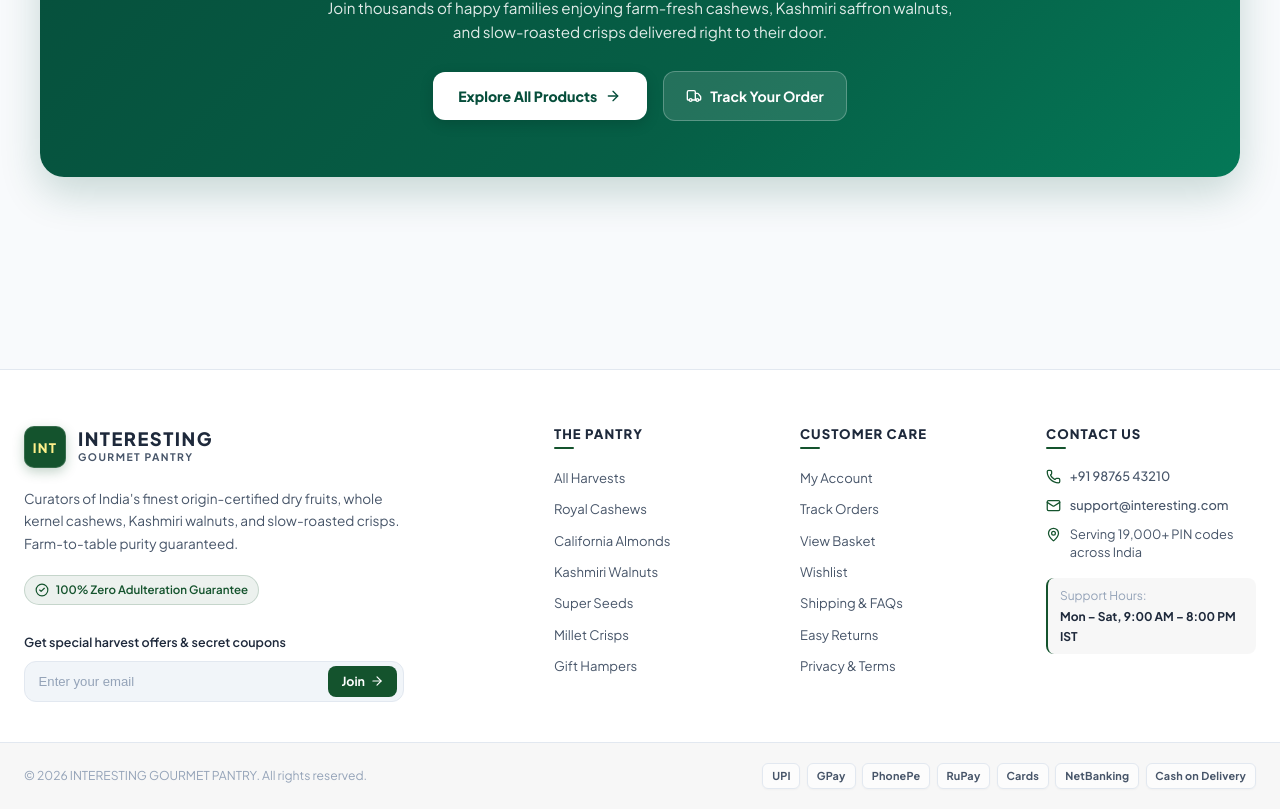
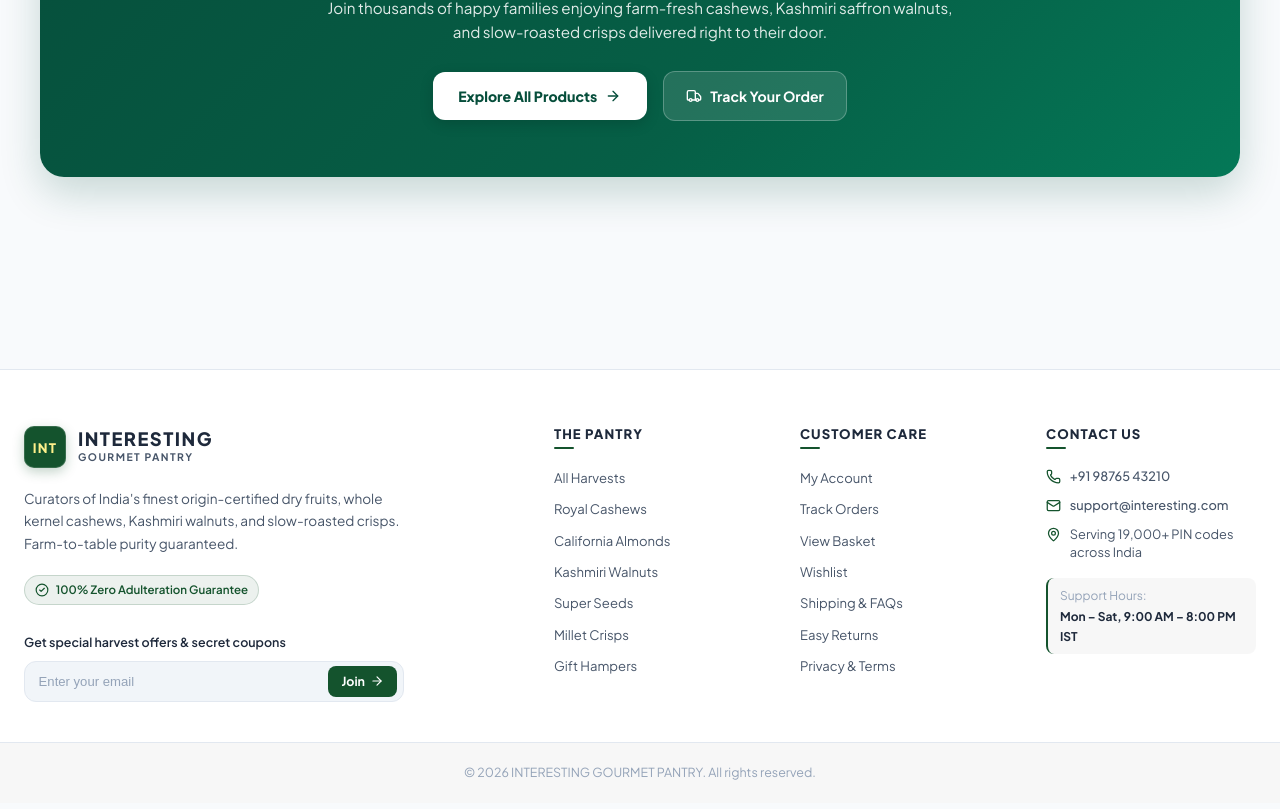
Before and after one commit to ashok135/interesting, a Next.js app: page / in a window 1280 px wide. Shown: the part 1063-1872 px from the top of the page. Built offline with nearby package versions, Linux system fonts and the light colour scheme; no server answers; a web font is replaced by a local one.

Commit message:
fix: remove payment methods badges from footer

```diff
--- a/components/layout/Footer/Footer.module.css
+++ b/components/layout/Footer/Footer.module.css
@@ -284,35 +284,16 @@
   max-width: var(--max-width, 1280px);
   margin: 0 auto;
   display: flex;
-  justify-content: space-between;
+  justify-content: center;
   align-items: center;
-  flex-wrap: wrap;
-  gap: 1rem;
+  text-align: center;
 }
 
 .copyright {
-  font-size: 0.76rem;
+  font-size: 0.78rem;
   color: var(--color-text-subtle, #94a3b8);
   margin: 0;
-}
-
-.paymentMethods {
-  display: flex;
-  align-items: center;
-  gap: 0.4rem;
-  flex-wrap: wrap;
-}
-
-.payBadge {
-  font-size: 0.68rem;
-  font-weight: 700;
-  padding: 0.22rem 0.55rem;
-  border-radius: 6px;
-  background: rgba(255, 255, 255, 0.65);
-  border: 1px solid var(--color-border, #e2e8f0);
-  color: var(--color-text-muted, #475569);
-  letter-spacing: 0.02em;
-  box-shadow: 0 1px 2px rgba(0, 0, 0, 0.03);
+  text-align: center;
 }
 
 /* =========================================================
@@ -373,8 +354,4 @@
     text-align: center;
     gap: 0.85rem;
   }
-
-  .paymentMethods {
-    justify-content: center;
-  }
 }
--- a/components/layout/Footer/Footer.tsx
+++ b/components/layout/Footer/Footer.tsx
@@ -111,22 +111,12 @@ export function Footer() {
         </div>
       </div>
 
-      {/* 3. Bottom Legal & Payment Options */}
+      {/* 3. Bottom Legal */}
       <div className={styles.bottomBar}>
         <div className={styles.bottomInner}>
           <p className={styles.copyright}>
             © {new Date().getFullYear()} INTERESTING GOURMET PANTRY. All rights reserved.
           </p>
-
-          <div className={styles.paymentMethods} aria-label="Accepted payment methods">
-            <span className={styles.payBadge}>UPI</span>
-            <span className={styles.payBadge}>GPay</span>
-            <span className={styles.payBadge}>PhonePe</span>
-            <span className={styles.payBadge}>RuPay</span>
-            <span className={styles.payBadge}>Cards</span>
-            <span className={styles.payBadge}>NetBanking</span>
-            <span className={styles.payBadge}>Cash on Delivery</span>
-          </div>
         </div>
       </div>
     </footer>
```
